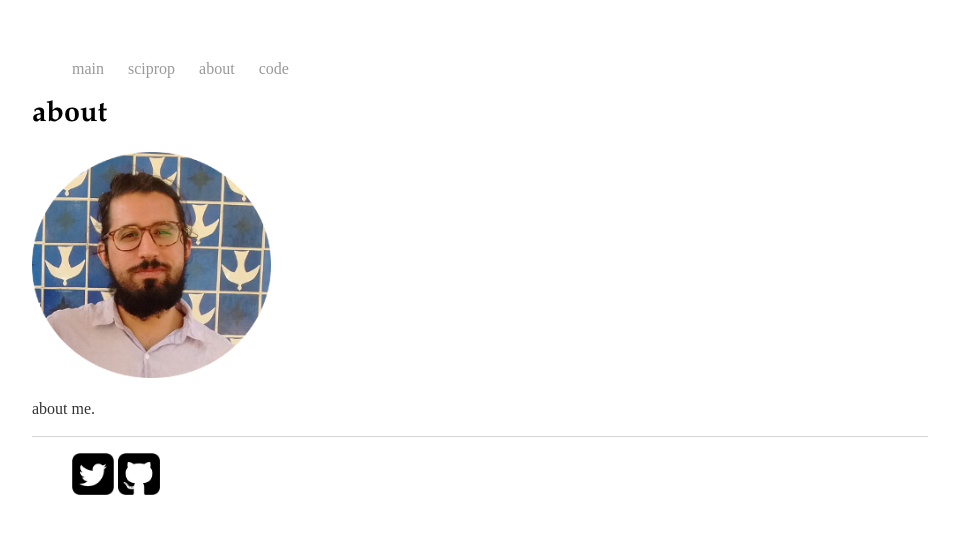
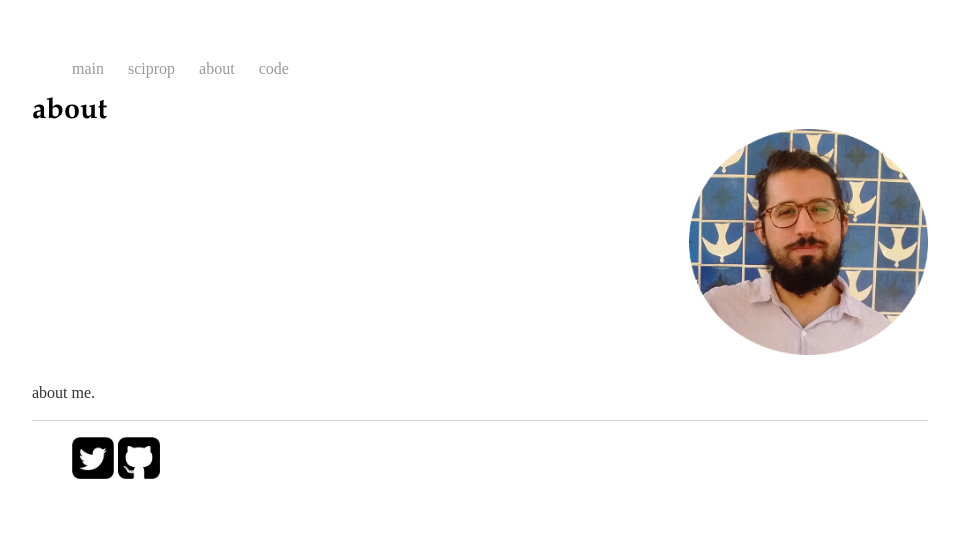
Before and after one commit to caesoma/caesoma.github.io, a Jekyll site: the page built from about/index.html, in a window 1280 px wide. Shown: the top 534 px of the page, without its empty margins (160-1119 px from the left). Built offline with Jekyll 4.4.1, drawn with Linux system fonts in a browser that asks for light colours.

Commit message:
update layout

```diff
--- a/about/index.html
+++ b/about/index.html
@@ -2,8 +2,7 @@
 layout: default
 title: about
 ---
-<h1>{{ page.title }} </h1>
-<div style="text-align:left"><img src="/images/me2.png" alt="foto" style="width:239px;height:226px;border:0;"/></div>
+<h1>{{ page.title }} <div style="text-align:right"><img src="/images/me2.png" alt="foto" style="width:239px;height:226px;border:0;"/></div></h1>
 <p>
   about me.
 </p>
--- a/css/main.css
+++ b/css/main.css
@@ -22,6 +22,7 @@ a {
 }
 
 h1 {
+    display: inline;
     font-size: 1.8em;
     font-family: "Palatino Linotype", "Book Antiqua", Palatino, serif
 }
```
